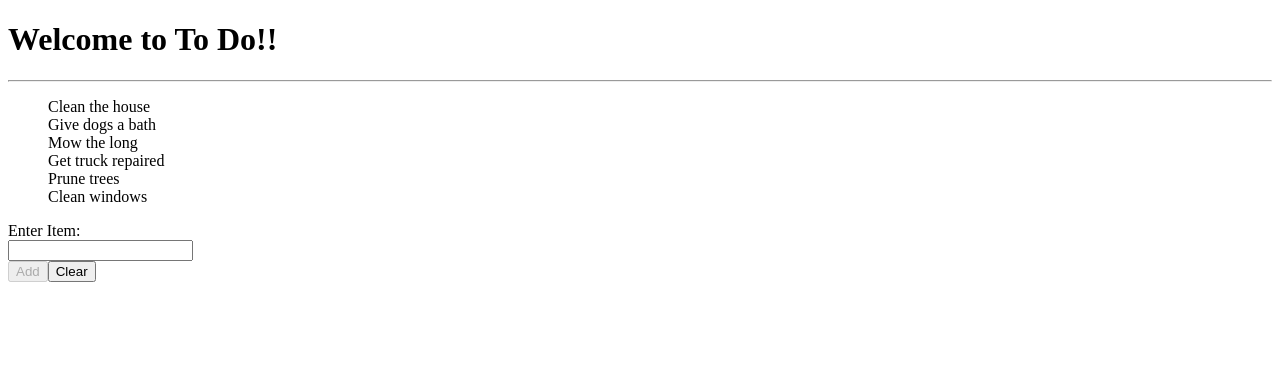
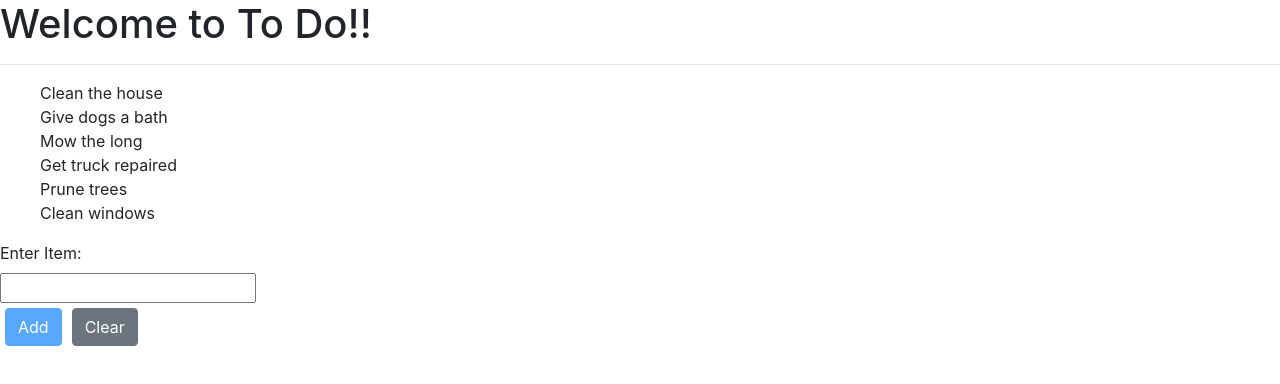
Before and after one commit to MattAKeider/todo-app, an Angular app: page / in a window 1280 px wide. Shown: the top 384 px of the page. Built offline with nearby package versions, Linux system fonts and the light colour scheme.

Commit message:
Add Bootstrap package to project

```diff
--- a/angular.json
+++ b/angular.json
@@ -23,6 +23,7 @@
               "src/assets"
             ],
             "styles": [
+              "node_modules/bootstrap/dist/css/bootstrap.min.css",
               "src/styles.css"
             ],
             "scripts": []
--- a/package.json
+++ b/package.json
@@ -20,6 +20,7 @@
     "@angular/platform-browser": "~7.0.0",
     "@angular/platform-browser-dynamic": "~7.0.0",
     "@angular/router": "~7.0.0",
+    "bootstrap": "^4.1.3",
     "core-js": "^2.5.4",
     "rxjs": "~6.3.3",
     "zone.js": "~0.8.26"
--- a/src/app/add-item/add-item.component.css
+++ b/src/app/add-item/add-item.component.css
@@ -0,0 +1,3 @@
+button {
+    margin: 5px;
+}
--- a/src/app/add-item/add-item.component.html
+++ b/src/app/add-item/add-item.component.html
@@ -5,6 +5,6 @@
   <input type="text" [(ngModel)]="newItem">
 </div>
 <div>
-  <button (click)="onAddItem()" [disabled]='newItem === ""'>Add</button>
-  <button (click)="onClear()">Clear</button>
+  <button class="btn btn-primary" (click)="onAddItem()" [disabled]='newItem === ""'>Add</button>
+  <button class="btn btn-secondary" (click)="onClear()">Clear</button>
 </div>
```
Also changed, not shown: 1 other file (tests, documents, lock files or other folders).
